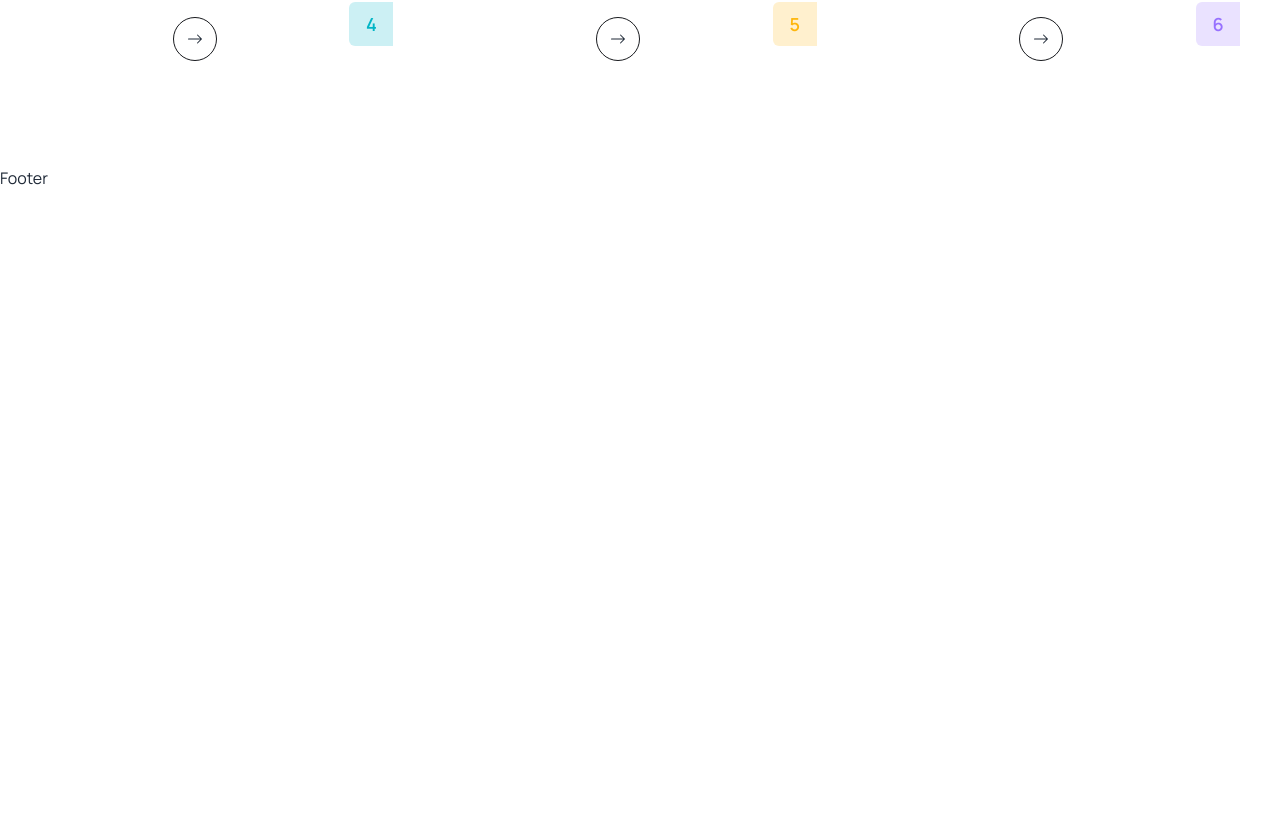
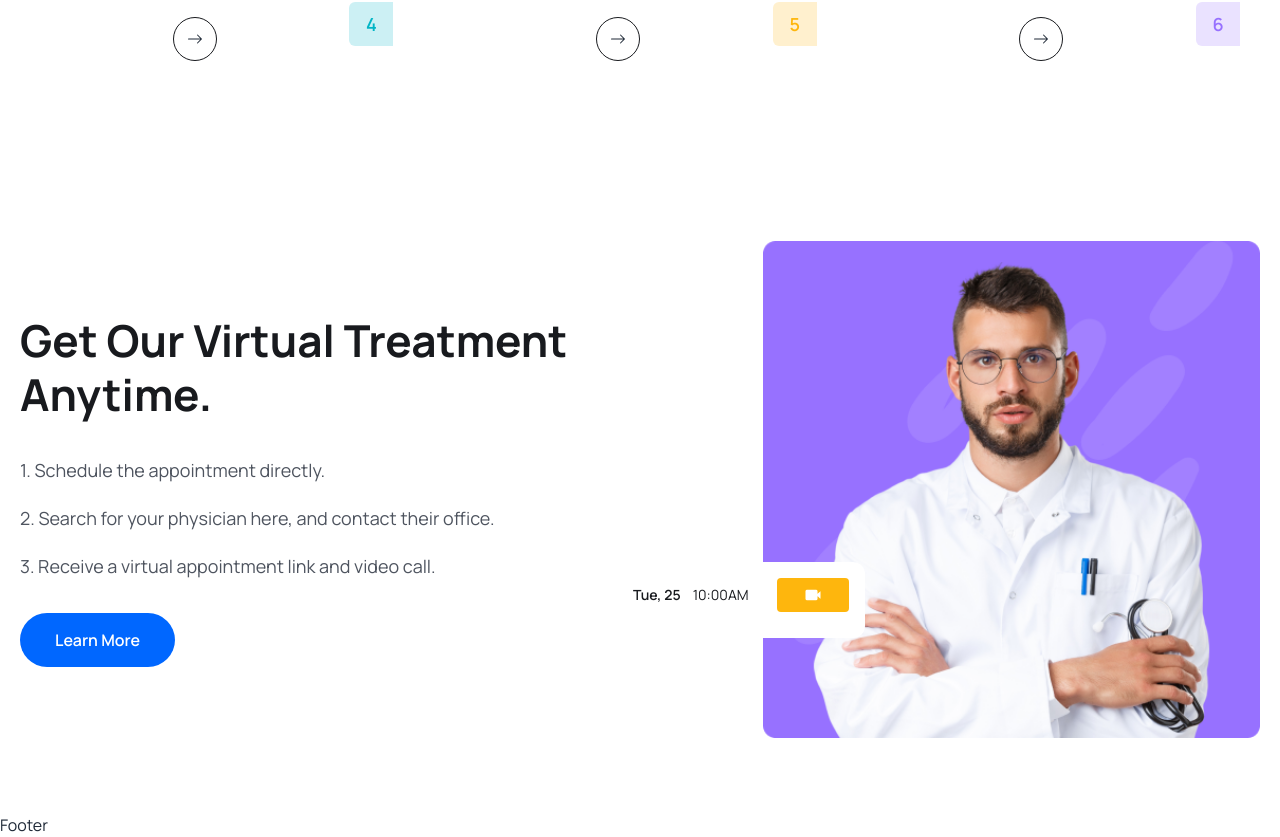
Before and after one commit to codewithriad/madical-booking-app-stripe, a React (Vite) app in the folder client/: page / in a window 1280 px wide. Shown: the part 2993-3830 px from the top of the page. Before the commit the page ends 3183 px from the top, so only its background shows below. Built offline with nearby package versions, Linux system fonts and the light colour scheme.

Commit message:
feature section end

```diff
--- /dev/null
+++ b/client/src/components/Feature/Features.jsx
@@ -0,0 +1,60 @@
+import { Link } from "react-router-dom";
+import featureImg from "../../assets/images/feature-img.png";
+import videoIcon from "../../assets/images/video-icon.png";
+
+const Features = () => {
+  return (
+    <>
+      <section>
+        <div className="container">
+          <div className="flex items-center justify-between flex-col lg:flex-row">
+            {/* ======= feature content ===== */}
+            <div className="xl:w-[670px]">
+              <h2 className="heading">
+                Get Our Virtual Treatment <br /> Anytime.
+              </h2>
+              <ol className="pt-4 mb-4">
+                <li className="text__para">
+                  1. Schedule the appointment directly.
+                </li>
+                <li className="text__para">
+                  2. Search for your physician here, and contact their office.
+                </li>
+                <li className="text__para">
+                  3. Receive a virtual appointment link and video call.
+                </li>
+              </ol>
+              <Link to="/">
+                <button className="button mt-4">Learn More</button>
+              </Link>
+            </div>
+
+            {/* ======= feature image ===== */}
+            <div className="relative z-10 xl:w-[770px] flex justify-end mt-[50px] lg:mt-0">
+              <img src={featureImg} className="w-3/4" alt="" />
+
+              <div className="absolute w-[150px] lg:w-[248px] bg-white bottom-[58px] left-0 md:bottom-[100px] md:left-5 z-20 p-2 pb-3 lg:pt-4 lg:px-4 lg:pb-[26px] rounded-xl">
+                <div className="flex items-center justify-between">
+                  <div className="flex items-center gap-[6px] lg:gap-3">
+                    <p className="text-[10px] leading-[10px] lg:text-[14px] font-semibold lg:leading-5 text-headingColor">
+                      Tue, 25
+                    </p>
+                    <p className="text-[10px] leading-[10px] lg:text-[14px] font-normal lg:leading-5 text-headingColor">
+                      10:00AM
+                    </p>
+                  </div>
+
+                  <span className="w-5 h-5 lg:w-[34px] lg:h-[34px] flex items-center justify-center bg-yellowColor rounded py-1 px-[6px] lg:py-3 lg:px-9">
+                    <img src={videoIcon} alt="" className="max-w-[18px]" />
+                  </span>
+                </div>
+              </div>
+            </div>
+          </div>
+        </div>
+      </section>
+    </>
+  );
+};
+
+export default Features;
--- a/client/src/components/Services/ServicesCard.jsx
+++ b/client/src/components/Services/ServicesCard.jsx
@@ -7,7 +7,7 @@ const ServicesCard = (item, index) => {
   const { name, desc, bgColor, textColor } = item.item;
   return (
     <div className="py-[30px] px-3 lg:px-5">
-      <h2 className="text-[25px] leading-9 text-headingColor font-bold">
+      <h2 className="text-[25px] leading-9 font-bold" style={{color:`${textColor}`}}>
         {name}
       </h2>
       <p className="text-base leading-7 text-textColor mt-4">{desc}</p>
--- a/client/src/pages/Home.jsx
+++ b/client/src/pages/Home.jsx
@@ -8,6 +8,7 @@ import icon03 from "../assets/images/icon03.png";
 import { BsArrowRight } from "react-icons/bs";
 import { Link } from "react-router-dom";
 import About from "../components/About/About";
+import Features from "../components/Feature/Features";
 import ServiceList from "../components/Services/ServiceList";
 const Home = () => {
   return (
@@ -160,6 +161,10 @@ const Home = () => {
       {/* Services section */}
 
       <ServiceList />
+
+      {/* Feature Section */}
+
+      <Features/>
     </>
   );
 };
```
